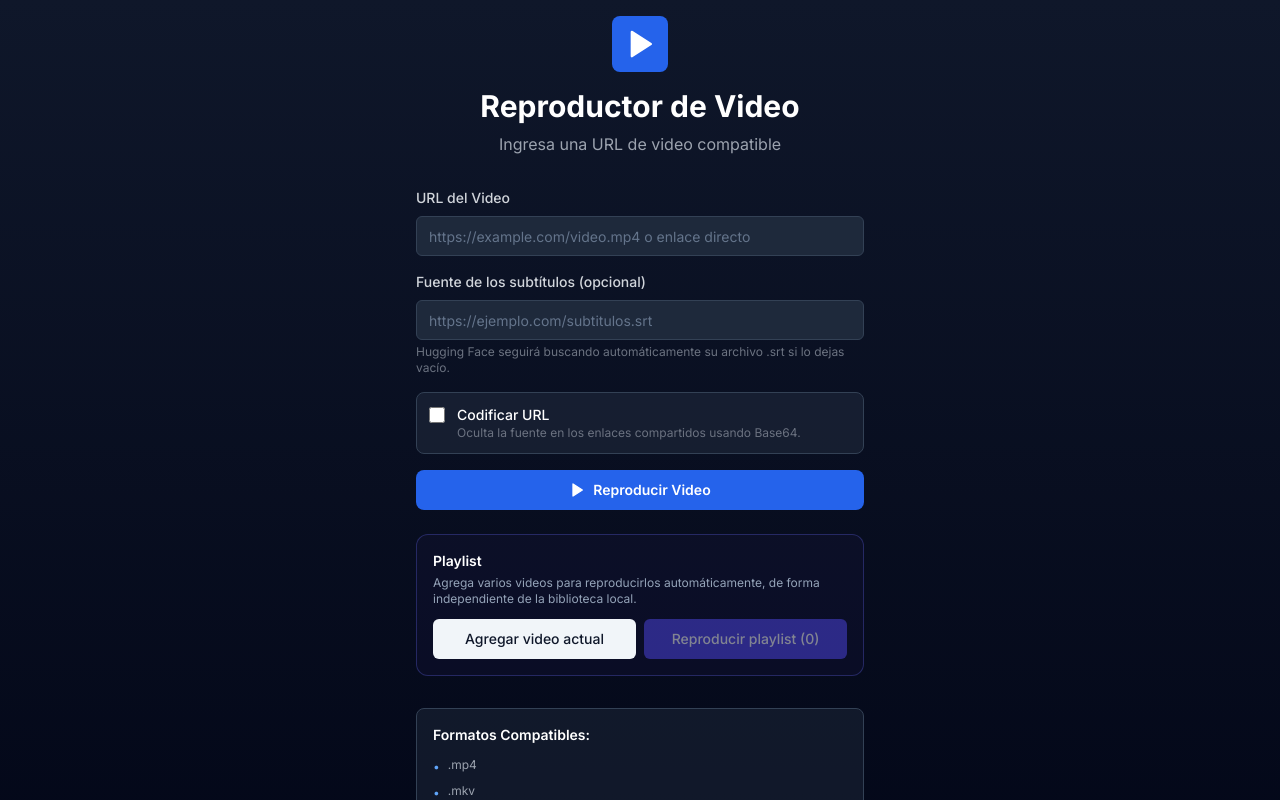
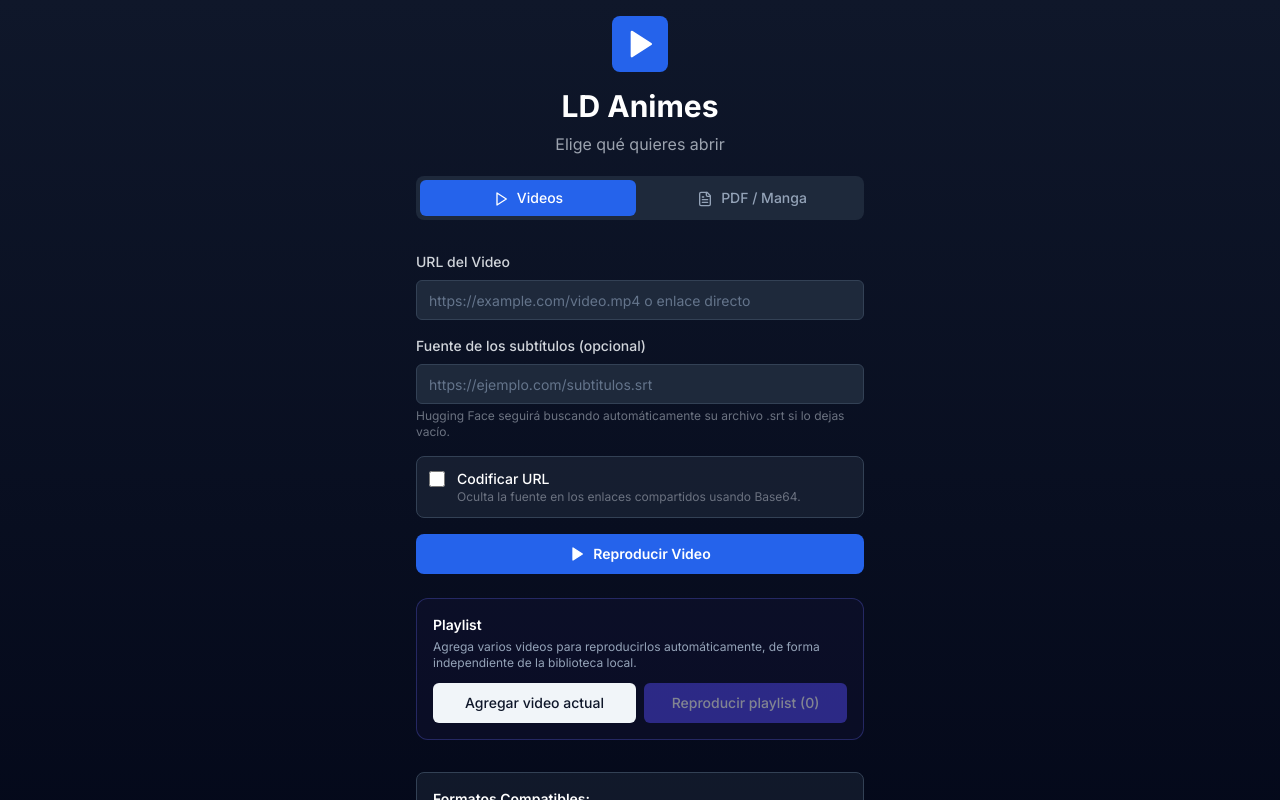
Before and after one commit to anioruberu/LD-Animes-Reproductor, a Next.js app: page / in a window 1280 px wide. Shown: the top 800 px of the page. Built offline with nearby package versions, Linux system fonts and the light colour scheme.

Commit message:
Add PDF manga mode to home page

```diff
--- a/app/api/huggingface/route.ts
+++ b/app/api/huggingface/route.ts
@@ -30,7 +30,7 @@ export async function GET(request: NextRequest) {
   try {
     upstream = await fetch(target, {
     headers: {
-      Authorization: `Bearer ${token}`,
+      ...(token ? { Authorization: `Bearer ${token}` } : {}),
       ...(range ? { Range: range } : {}),
     },
     redirect: "follow",
--- a/app/page.tsx
+++ b/app/page.tsx
@@ -4,13 +4,14 @@ import { useState } from "react"
 import { useRouter } from "next/navigation"
 import { Button } from "@/components/ui/button"
 import { Input } from "@/components/ui/input"
-import { Play, Copy, ExternalLink, Download } from "lucide-react"
+import { Play, Copy, ExternalLink, Download, FileText } from "lucide-react"
 import { encodeVideoUrl } from "@/lib/url-codec"
 import { VideoLibrary } from "@/components/video-library"
 import { encodePlaylist, writeVideoLibrary, readVideoLibrary, type PlaylistItem } from "@/lib/playlist"
 
 export default function HomePage() {
   const [url, setUrl] = useState("")
+  const [contentMode, setContentMode] = useState<"video" | "pdf">("video")
   const [subtitlesUrl, setSubtitlesUrl] = useState("")
   const [encodeUrl, setEncodeUrl] = useState(false)
   const [error, setError] = useState("")
@@ -60,6 +61,20 @@ export default function HomePage() {
   const [playlistItems, setPlaylistItems] = useState<PlaylistItem[]>([])
   const [editingLibraryIndex, setEditingLibraryIndex] = useState<number | null>(null)
 
+  const handleOpenPdf = (event: React.FormEvent) => {
+    event.preventDefault()
+    const value = url.trim()
+    if (!value) {
+      setError("Por favor ingresa una URL de PDF")
+      return
+    }
+    if (!/^https:\/\//i.test(value)) {
+      setError("La URL debe comenzar con https://")
+      return
+    }
+    router.push(`/v?url=${encodeURIComponent(value)}`)
+  }
+
   const handleGoToPlayer = (playerType: 'blue' | 'orange' = 'blue') => {
     if (videoUrl) {
       const encodedUrl = encodeURIComponent(encodeUrl ? encodeVideoUrl(videoUrl) : videoUrl)
@@ -108,8 +123,16 @@ export default function HomePage() {
               <Play className="h-8 w-8 text-white fill-white" />
             </div>
           </div>
-          <h1 className="text-3xl font-bold text-white mb-2">Reproductor de Video</h1>
-          <p className="text-gray-400">Ingresa una URL de video compatible</p>
+          <h1 className="text-3xl font-bold text-white mb-2">LD Animes</h1>
+          <p className="text-gray-400">Elige qué quieres abrir</p>
+          <div className="mt-5 grid grid-cols-2 gap-2 rounded-lg bg-slate-800 p-1">
+            <button type="button" onClick={() => { setContentMode("video"); setError("") }} className={`rounded-md px-3 py-2 text-sm font-medium transition-colors ${contentMode === "video" ? "bg-blue-600 text-white" : "text-slate-400 hover:text-white"}`}>
+              <Play className="mr-2 inline h-4 w-4" />Videos
+            </button>
+            <button type="button" onClick={() => { setContentMode("pdf"); setError("") }} className={`rounded-md px-3 py-2 text-sm font-medium transition-colors ${contentMode === "pdf" ? "bg-indigo-600 text-white" : "text-slate-400 hover:text-white"}`}>
+              <FileText className="mr-2 inline h-4 w-4" />PDF / Manga
+            </button>
+          </div>
         </div>
 
         <VideoLibrary
@@ -130,7 +153,20 @@ export default function HomePage() {
           setError("")
         }}
       />
-  <form onSubmit={handleSubmit} className="space-y-4">
+  {contentMode === "pdf" ? (
+          <form onSubmit={handleOpenPdf} className="mt-6 space-y-4">
+            <div>
+              <label htmlFor="pdf-url" className="mb-2 block text-sm font-medium text-gray-300">URL del archivo PDF</label>
+              <Input id="pdf-url" type="url" value={url} onChange={(e) => setUrl(e.target.value)} placeholder="https://huggingface.co/anioruberu/mp4/resolve/main/01.pdf" className="w-full bg-slate-800 border-slate-700 text-white placeholder-gray-500" />
+              <p className="mt-2 text-xs text-slate-500">Compatible con archivos públicos y privados de Hugging Face usando la configuración segura del servidor.</p>
+            </div>
+            {error && <div className="rounded-lg border border-red-800 bg-red-900/20 p-3 text-sm text-red-300">{error}</div>}
+            <Button type="submit" className="w-full bg-indigo-600 hover:bg-indigo-700 text-white"><FileText className="mr-2 h-4 w-4" />Abrir PDF como manga</Button>
+            <p className="text-center text-xs text-slate-500">También puedes compartirlo como <code>/v?curl=URL</code>. No se genera embed para PDFs.</p>
+          </form>
+        ) : null}
+
+  <form onSubmit={handleSubmit} className={`space-y-4 ${contentMode === "pdf" ? "hidden" : ""}`}>
           <div>
             <label htmlFor="url" className="block text-sm font-medium text-gray-300 mb-2">
               URL del Video
@@ -189,7 +225,7 @@ export default function HomePage() {
           </Button>
         </form>
 
-        <section className="mt-6 rounded-xl border border-indigo-500/30 bg-indigo-950/20 p-4">
+        <section className={`${contentMode === "pdf" ? "hidden" : ""} mt-6 rounded-xl border border-indigo-500/30 bg-indigo-950/20 p-4`}>
           <div className="mb-3">
             <h2 className="text-sm font-semibold text-white">Playlist</h2>
             <p className="mt-1 text-xs text-slate-400">Agrega varios videos para reproducirlos automáticamente, de forma independiente de la biblioteca local.</p>
@@ -219,7 +255,7 @@ export default function HomePage() {
           </div>
         </section>
 
-        {videoUrl && showEmbedOptions && (
+        {contentMode === "video" && videoUrl && showEmbedOptions && (
           <div className="mt-8 space-y-4">
             {/* Embed Preview */}
             <div className="bg-slate-800/50 rounded-lg border border-slate-700 overflow-hidden">
```
